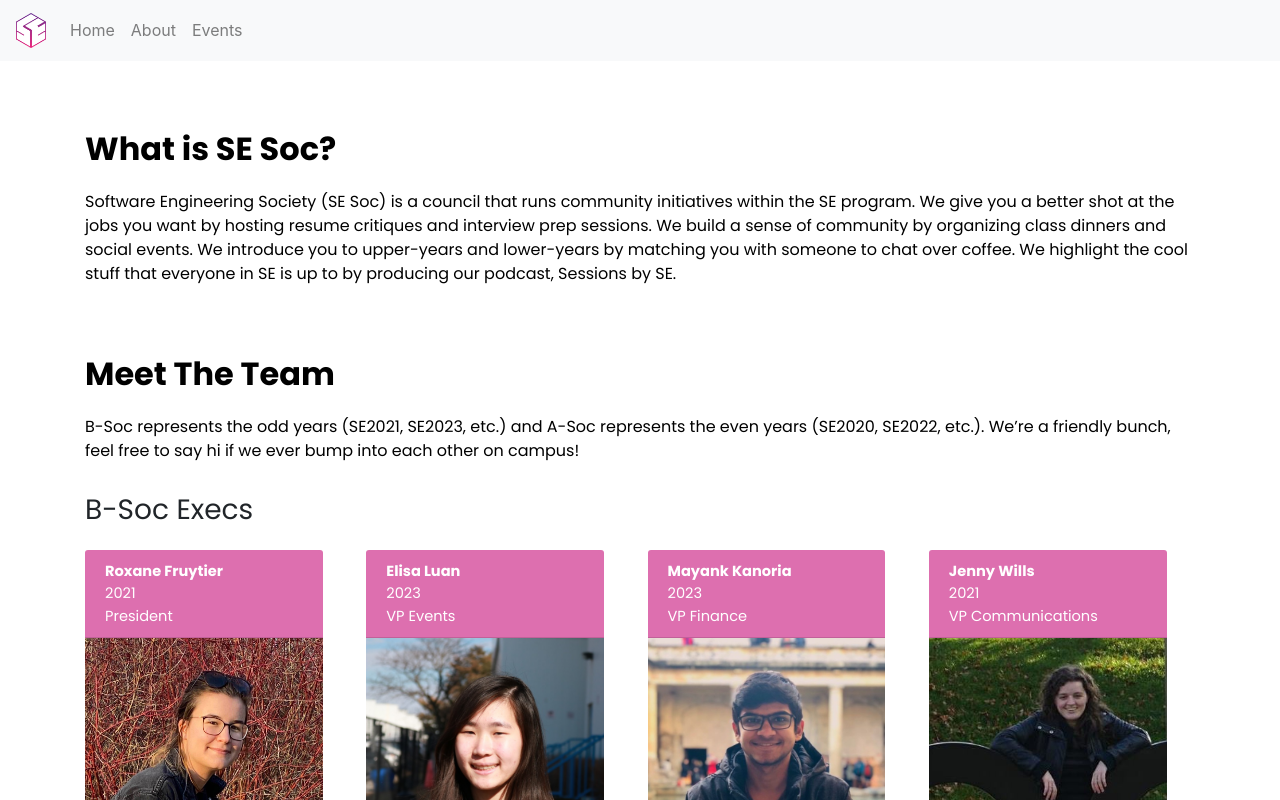
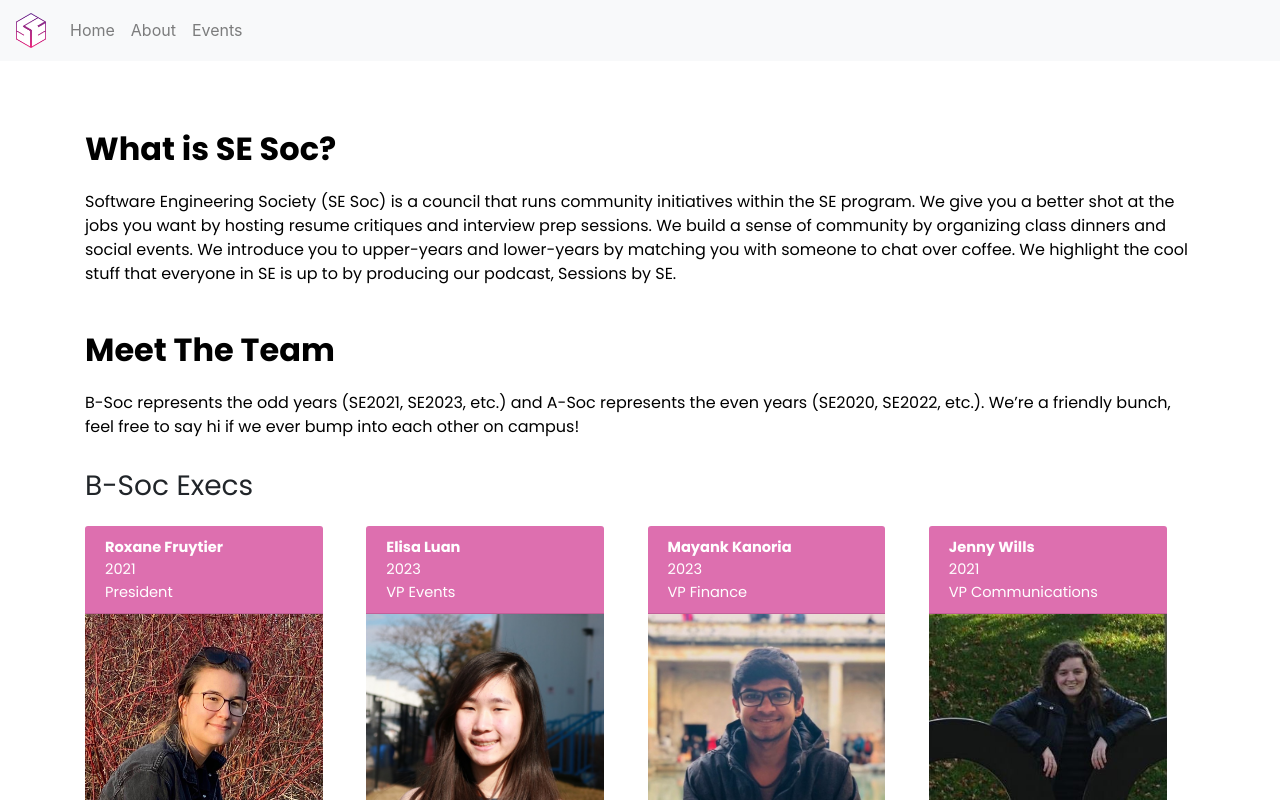
Before and after one commit to SESoc/public-website, a React (Create React App) app: page /about in a window 1280 px wide. Shown: the top 800 px of the page. Built offline with nearby package versions, Linux system fonts and the light colour scheme; no server answers.

Commit message:
Fix spacing in About

```diff
--- a/src/containers/About.jsx
+++ b/src/containers/About.jsx
@@ -21,7 +21,7 @@ class About extends Component {
           you with someone to chat over coffee. We highlight the cool stuff that
           everyone in SE is up to by producing our podcast, Sessions by SE.
         </p>
-        <Container className="mt-5 pl-0">
+        <Container className="mt-4 pl-0">
           <h1>Meet The Team</h1>
           <p>
             B-Soc represents the odd years (SE2021, SE2023, etc.) and A-Soc
```
